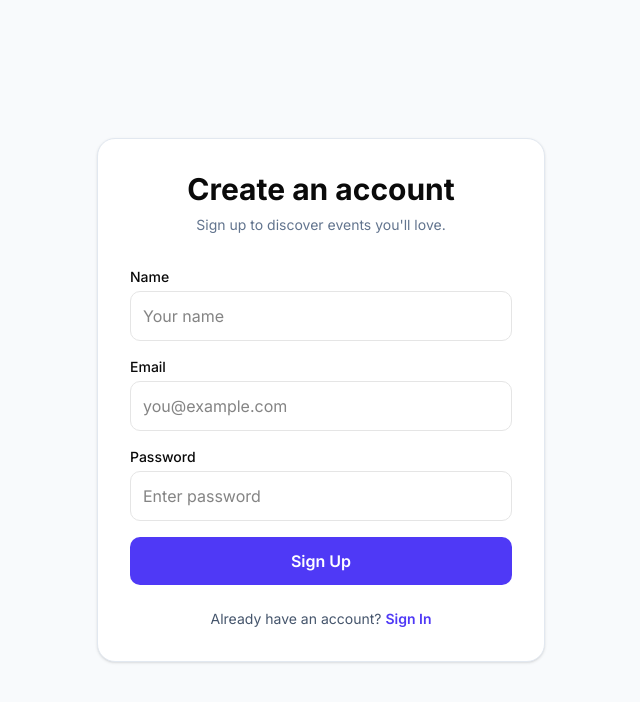
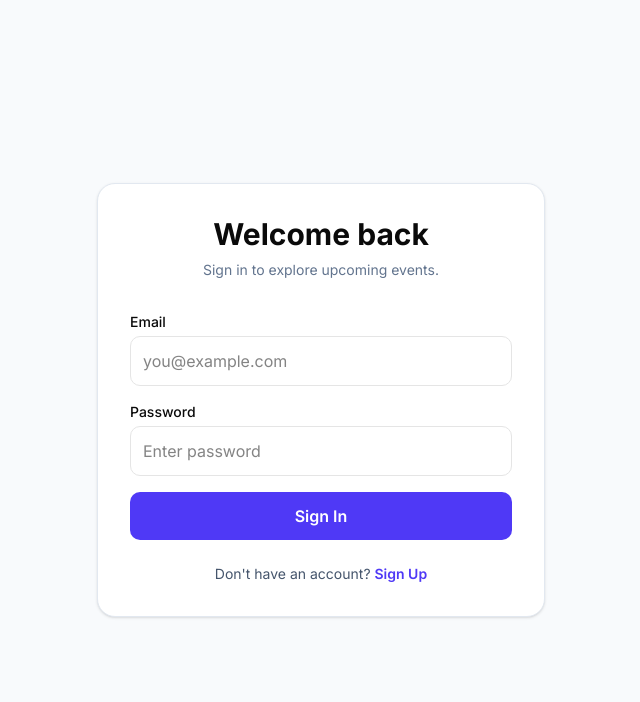
Before and after one commit to nansmatty/FyerX_Assignement, a Next.js app: page /login in a window 1280 px wide. Shown: the top 702 px of the page, without its empty margins (319-959 px from the left). Built offline with nearby package versions, Linux system fonts and the light colour scheme.

Commit message:
fix: set default isSignup state to false in AuthForm component

```diff
--- a/src/components/auth/auth-form.tsx
+++ b/src/components/auth/auth-form.tsx
@@ -5,7 +5,7 @@ import React, { useState } from 'react';
 
 const AuthForm = () => {
 	const router = useRouter();
-	const [isSignup, setIsSignup] = useState(true);
+	const [isSignup, setIsSignup] = useState(false);
 	const [loading, setLoading] = useState(false);
 	const [error, setError] = useState('');
 
```
